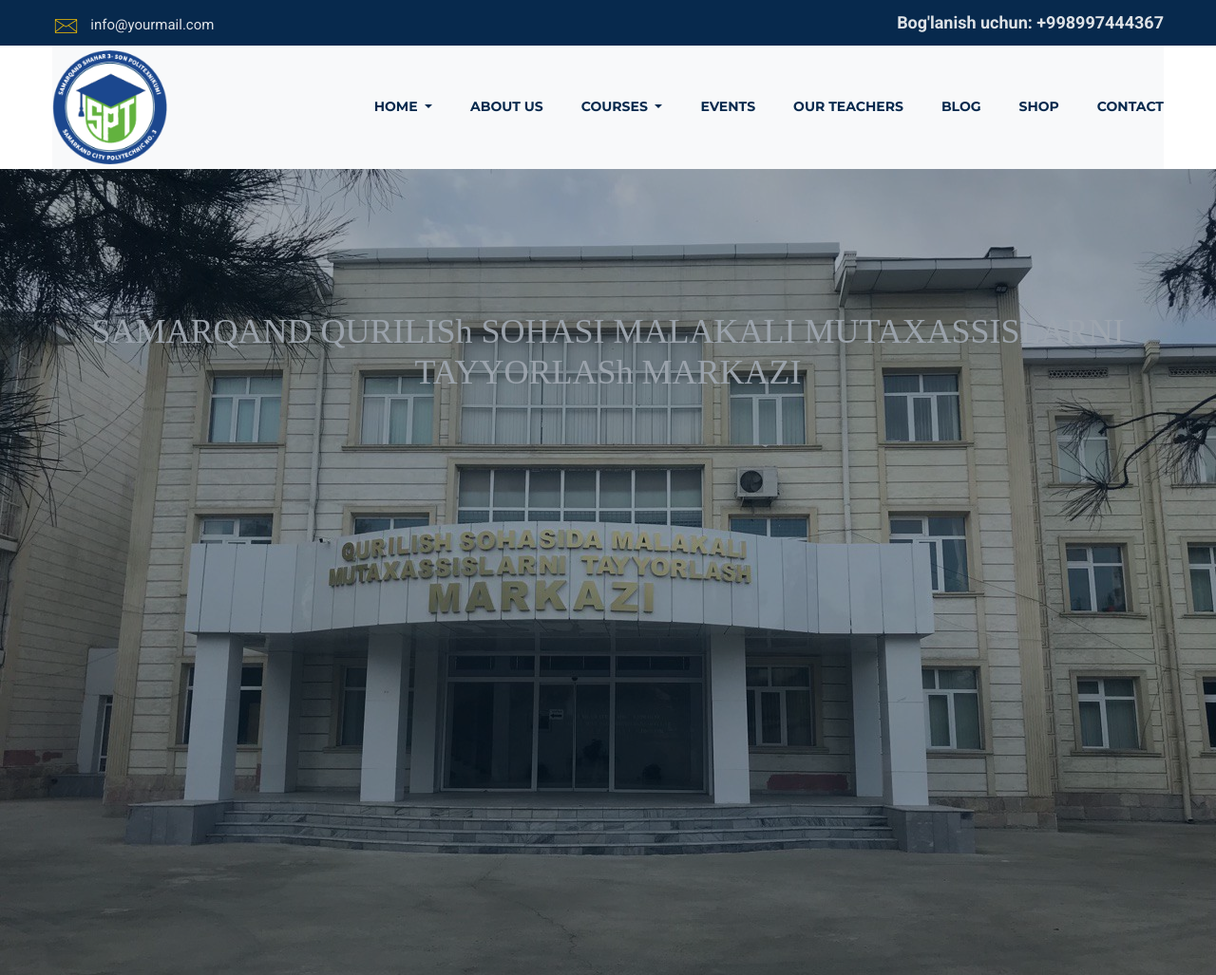
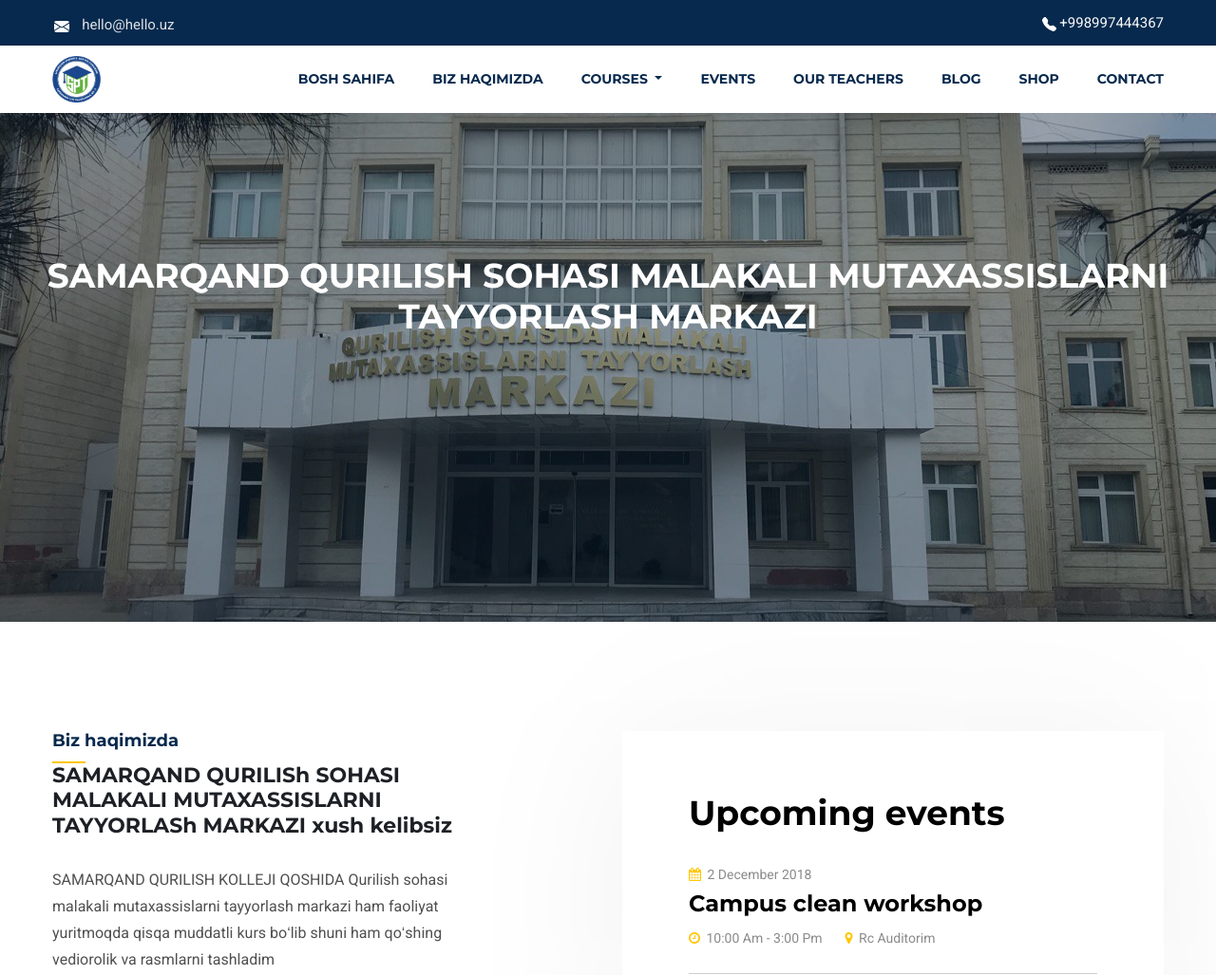
Before and after one commit to diyorbekmajidov/Kollej, a Django app: page / in a window 1280 px wide. Shown: the top 1027 px of the page at 95% size. Run offline with Django 4.2, Linux system fonts and the light colour scheme; data that the repository does not hold is empty; some libraries are stand-ins or nearby versions.

Commit message:
Updated index and base html

```diff
--- a/templates/base.html
+++ b/templates/base.html
@@ -5,6 +5,7 @@
     <meta charset="UTF-8">
     <meta name="viewport" content="width=device-width, initial-scale=1.0">
     <title>{% block title %}SAMARQAND QURILISh SOHASI MALAKALI MUTAXASSISLARNI TAYYORLASh MARKAZI xush kelibsiz {% endblock %}</title>
+    <link rel="icon" href="{% static 'assets/images/logo4.png' %}" type="image/x-icon">
     <link rel="stylesheet" href="{% static 'assets/css/style.css' %}">
     <!--====== Slick css ======-->
     <link rel="stylesheet" href="{% static 'assets/css/slick.css' %}">
@@ -68,15 +69,26 @@
                         <div class="header-contact text-lg-left text-center">
                             <ul class="list-unstyled">
                                 <li>
-                                    <img src="{% static 'assets/images/all-icon/email.png' %}" alt="icon">
-                                    <span>info@yourmail.com</span>
+                                    {% comment %} <img src="{% static 'assets/images/all-icon/email.png' %}" alt="icon"> {% endcomment %}
+                                    <svg xmlns="http://www.w3.org/2000/svg" width="16" height="16" fill="#fff" class="bi bi-envelope-fill" viewBox="0 0 16 16">
+                                        <path d="M.05 3.555A2 2 0 0 1 2 2h12a2 2 0 0 1 1.95 1.555L8 8.414zM0 4.697v7.104l5.803-3.558zM6.761 8.83l-6.57 4.027A2 2 0 0 0 2 14h12a2 2 0 0 0 1.808-1.144l-6.57-4.027L8 9.586zm3.436-.586L16 11.801V4.697z"/>
+                                      </svg>
+                                    <span> {% if website.email %} {{ website.email }} {% else %} hello@hello.uz {% endif %} </span>
                                 </li>
                             </ul>
                         </div>
                     </div>
                     <div class="col-lg-6">
                         <div class="header-opening-time text-lg-right text-center">
-                            <p style="font-size: 18px; font-weight: bold;">Bog'lanish uchun: +998997444367</p>
+                            <p >
+                                <svg xmlns="http://www.w3.org/2000/svg" width="15" height="15" fill="#fff" class="bi bi-telephone-fill" viewBox="0 0 16 16">
+                                    <path fill-rule="evenodd" d="M1.885.511a1.745 1.745 0 0 1 2.61.163L6.29 2.98c.329.423.445.974.315 1.494l-.547 2.19a.68.68 0 0 0 .178.643l2.457 2.457a.68.68 0 0 0 .644.178l2.189-.547a1.75 1.75 0 0 1 1.494.315l2.306 1.794c.829.645.905 1.87.163 2.611l-1.034 1.034c-.74.74-1.846 1.065-2.877.702a18.6 18.6 0 0 1-7.01-4.42 18.6 18.6 0 0 1-4.42-7.009c-.362-1.03-.037-2.137.703-2.877z"/>
+                                </svg>
+                                {% if website.phone %} <a class="text-light" href="tel:{{ website.phone }}">{{ website.phone }}</a>
+
+                                {% else %} <a class="text-light" href="tel:+998997444367">+998997444367</a> {% endif %}
+
+                            </p>
                         </div>
                     </div>
                 </div>
@@ -85,10 +97,10 @@
 
         <div class="navigation">
             <div class="container">
-                <nav class="navbar navbar-expand-lg navbar-light bg-light">
+                <nav class="navbar navbar-expand-lg navbar-light">
                     <!-- Logotip -->
                     <a class="navbar-brand" href="/{{LANGUAGE_CODE}}">
-                        <img src="{% static 'assets/images/logo4.png' %}" alt="Logo" class="img-fluid" style="max-height: 120px;">
+                        <img src="{% static 'assets/images/logo4.png' %}" alt="Logo" class="img-fluid" style="max-height: 50px;">
                     </a>
                     <!-- Toggler button -->
                     <button class="navbar-toggler" type="button" data-toggle="collapse" data-target="#navbarSupportedContent" aria-controls="navbarSupportedContent" aria-expanded="false" aria-label="Toggle navigation">
@@ -98,19 +110,12 @@
                     <div class="collapse navbar-collapse" id="navbarSupportedContent">
                         <ul class="navbar-nav ml-auto" style="font-size: 18px; font-weight: bold; text-transform: uppercase;">
                             <!-- Home -->
-                            <li class="nav-item dropdown">
-                                <a class="nav-link dropdown-toggle" href="#" id="homeDropdown" role="button" data-toggle="dropdown" aria-haspopup="true" aria-expanded="false">
-                                    Home
-                                </a>
-                                <div class="dropdown-menu" aria-labelledby="homeDropdown" style="font-size: 16px; background: #f8f9fa;">
-                                    <a class="dropdown-item" href="index-2.html">Home 01</a>
-                                    <a class="dropdown-item" href="index-3.html">Home 02</a>
-                                    <a class="dropdown-item" href="index-4.html">Home 03</a>
-                                </div>
+                            <li class="nav-item">
+                                <a class="nav-link" href="/{{LANGUAGE_CODE}}">Bosh sahifa</a>
                             </li>
                             <!-- About -->
                             <li class="nav-item">
-                                <a class="nav-link" href="about.html">About us</a>
+                                <a class="nav-link" href="/about/{{LANGUAGE_CODE}}">Biz haqimizda</a>
                             </li>
                             <!-- Courses -->
                             <li class="nav-item dropdown">
--- a/templates/index.html
+++ b/templates/index.html
@@ -7,26 +7,17 @@
     <!--====== SLIDER PART START ======-->
 
     <section id="slider-part" class="slider-active">
-        <div class="single-slider bg_cover pt-150" style="background-image: url('{% static "assets/images/slider/s-4.jpg" %}'); width: 80px; height: 850px;" data-overlay="4">
+        <div class="single-slider bg_cover pt-150 d-flex justify-content-center align-items-center" style="background-image: url('{% static "assets/images/slider/s-4.jpg" %}'); width: 80px;" data-overlay="4">
             <h2 style="z-index: 6;
-                font-family: rubik;
-                font-weight: 400;
+                font-family: 'Montserrat', sans-serif;
+                font-weight: bold;
                 color: white;
                 text-align: center;
-                white-space: normal;">SAMARQAND QURILISh SOHASI MALAKALI MUTAXASSISLARNI TAYYORLASh MARKAZI</h2>
-            {% comment %} <div class="container">
-                <div class="row">
-                    <div class="col-xl-7 col-lg-9">
-                        <div class="slider-cont">
-                            <h1 data-animation="bounceInLeft" data-delay="1s"></h1>
-                            <ul>
-                                <li><a data-animation="fadeInUp" data-delay="1.6s" class="main-btn" href="#">Read More</a></li>
-                                <li><a data-animation="fadeInUp" data-delay="1.9s" class="main-btn main-btn-2" href="#">Get Started</a></li>
-                            </ul>
-                        </div>
-                    </div>
-                </div> <!-- row -->
-            </div> <!-- container --> {% endcomment %}
+                white-space: normal;">
+                SAMARQAND QURILISH SOHASI MALAKALI MUTAXASSISLARNI
+                <br />
+                TAYYORLASH MARKAZI
+            </h2>
         </div> <!-- single slider -->
 
     </section>
```
